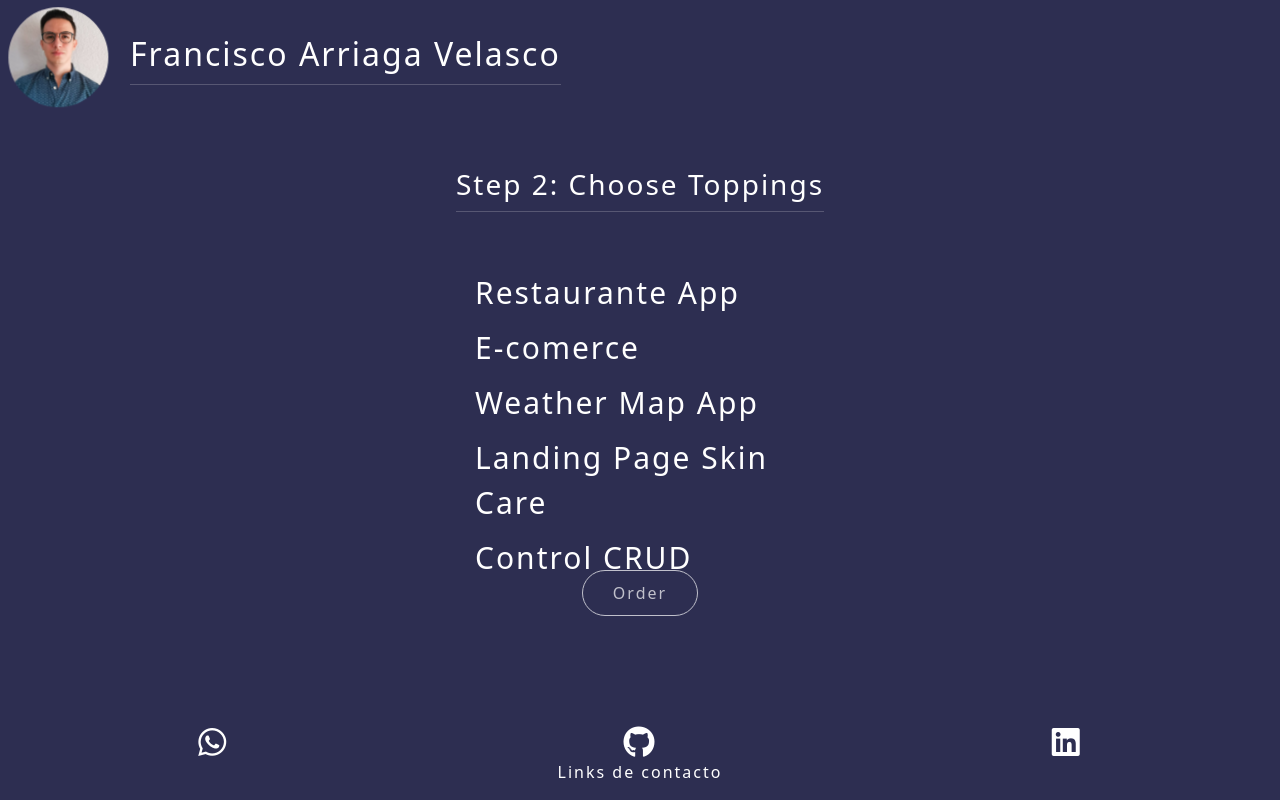
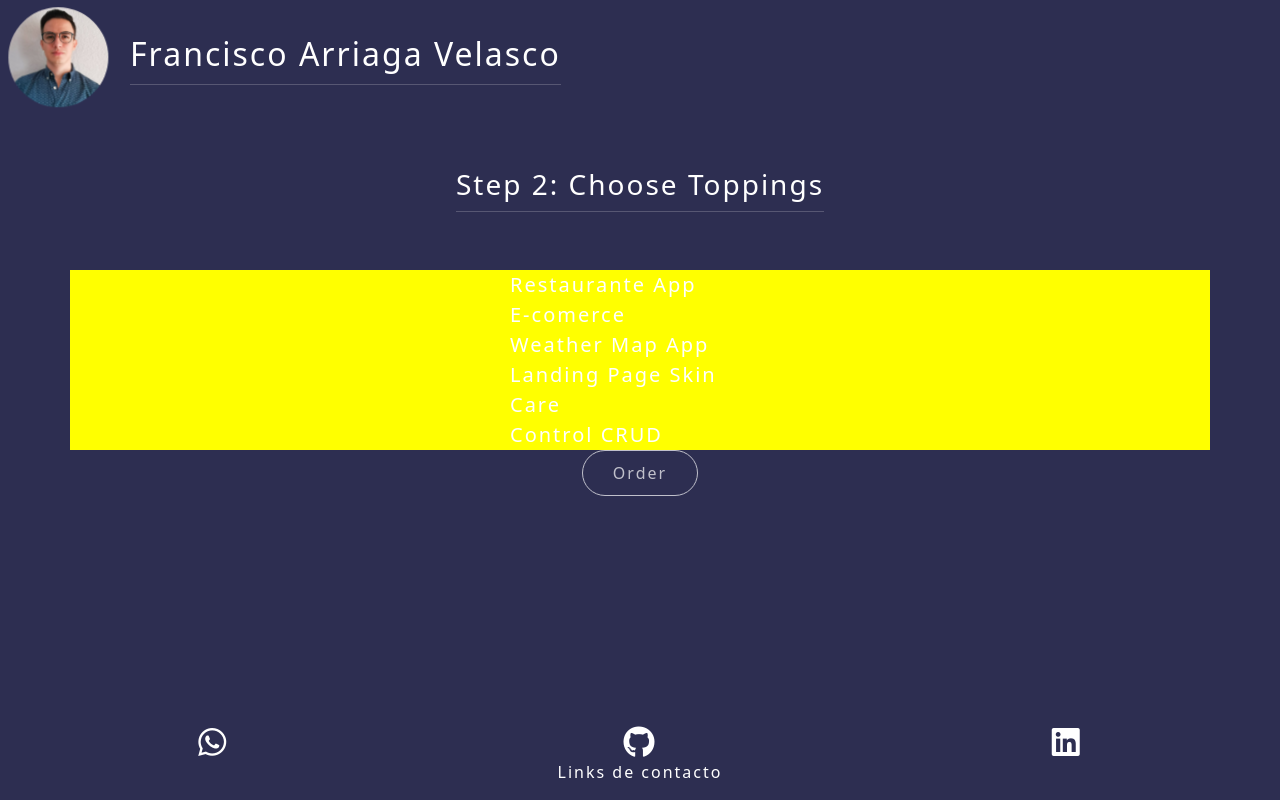
Before and after one commit to arrrriaga/portafolio-proyectos, a React (Create React App) app: page /toppings in a window 1280 px wide. Built offline with nearby package versions, Linux system fonts and the light colour scheme.

Commit message:
Prueba de responsive en tablet

```diff
--- a/src/pages/Base/Base.css
+++ b/src/pages/Base/Base.css
@@ -25,7 +25,16 @@
   height: 30%;
 }
 
-@media (max-width: 600px) {
+@media (max-height: 800px) {
+  .base-container .RowBase li {
+    font-size: 20px;
+    padding-bottom: 0px;
+  }
   .base-container .RowBase ul {
+    width: 260px;
+  }
+  .base-container .RowBase {
+    height: 180px;
+    background-color: yellow;
   }
 }
--- a/src/pages/Portfolio/Portfolio.css
+++ b/src/pages/Portfolio/Portfolio.css
@@ -33,3 +33,16 @@
     width: 260px;
   }
 }
+@media (max-height: 800px) {
+  .toppings-container .RowBase li {
+    font-size: 20px;
+    padding-bottom: 0px;
+  }
+  .toppings-container .RowBase ul {
+    width: 260px;
+  }
+  .toppings-container .RowBase {
+    height: 180px;
+    background-color: yellow;
+  }
+}
```
